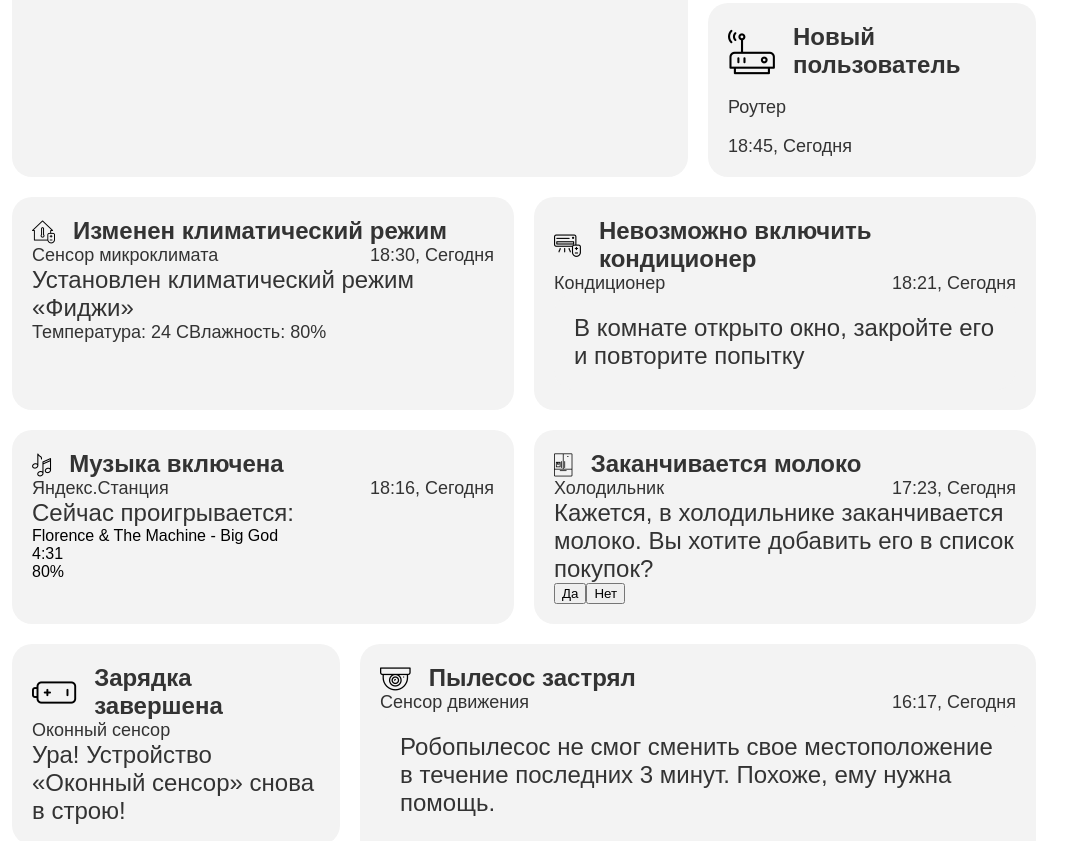
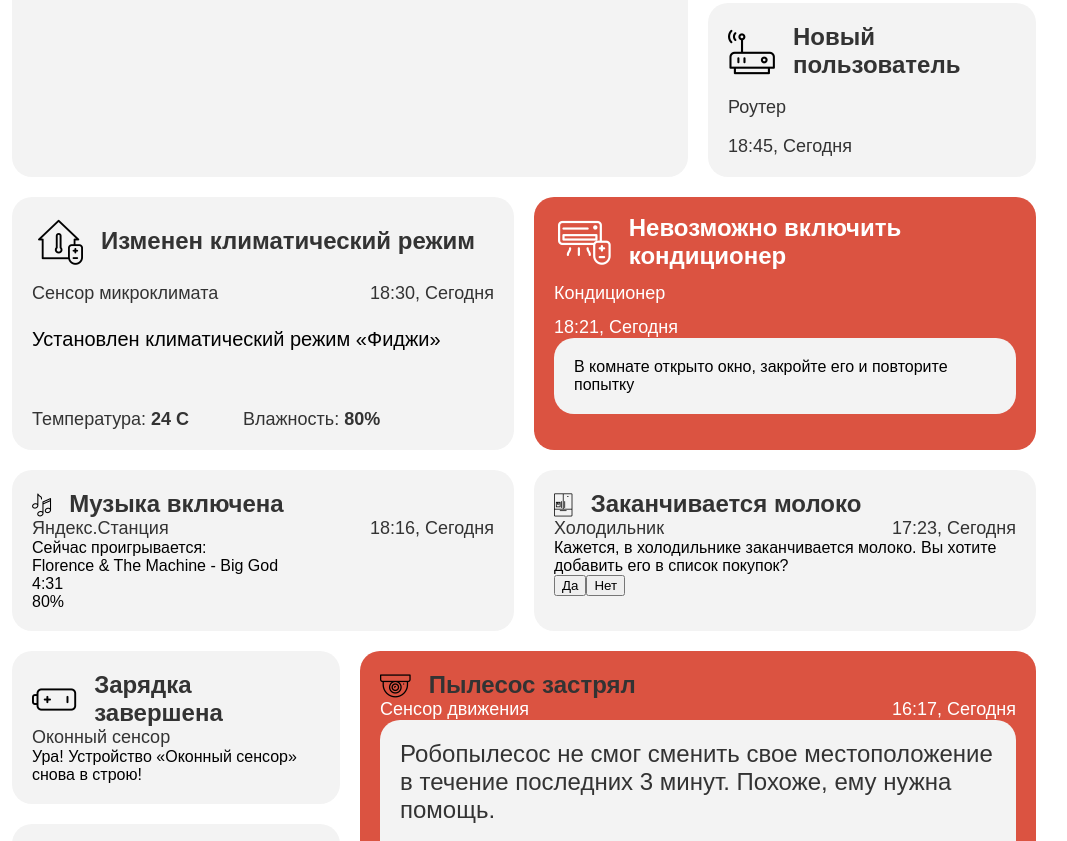
Before and after one commit to NexisSis/lecture-1, a website: page src/index.html in a window 1280 px wide. Shown: the part 585-1426 px from the top of the page, without its empty margins (116-1183 px from the left). Drawn offline with nearby package versions, Linux system fonts and the light colour scheme; files that its build step writes are made by us from their sources; files whose address does not match are found by name.

Commit message:
add 1 more card

```diff
--- a/src/blocks/_common/_common.scss
+++ b/src/blocks/_common/_common.scss
@@ -62,15 +62,39 @@ body{
 .text-decoration_none{
   text-decoration: none;
 }
-.mt-26{
-  margin-top: 26px;
+.mt-13{
+  margin-top: 13px;
+}
+.mt-18{
+  margin-top: 18px;
 }
 .mt-24{
   margin-top: 24px;
 }
-.mt-18{
-  margin-top: 18px;
+.mt-26{
+  margin-top: 26px;
 }
 .mt-33{
   margin-top: 33px;
 }
+.ml-4{
+  margin-left: 4px;
+}
+.ml-6{
+  margin-left:6px;
+}
+.ml-54{
+  margin-left: 54px;
+}
+.mt-58{
+  margin-top: 58px;
+}
+.mt-minus-3{
+  margin-top: -3px;
+}
+.text_strong{
+  font-weight: bold;
+}
+.color_white{
+  color:white!important;
+}
--- a/src/blocks/_common/fonts.scss
+++ b/src/blocks/_common/fonts.scss
@@ -64,4 +64,5 @@
 }
 .icon-condition:before {
   content: "\e91a";
+  color:white;
 }
--- a/src/blocks/main/card/card.scss
+++ b/src/blocks/main/card/card.scss
@@ -8,6 +8,16 @@
     box-shadow: 0 2px 6px 0 rgba(197,186,186,0.50);
     background-color: #F3F3F3;
     cursor:pointer;
+  }
+  &_red{
+    .icon-close:before,.icon-next:before{
+      color:white;
+    }
+    background-color: #DB5341;
+    border-radius: 20px 20px 20px 20px;
+    &:hover{
+      background-color: #DB5341;
+    }
   }
   // Используется вложение класса .card, что бы не отображалась тень во внутренних элементах необходимо её отключить
   .card{
@@ -57,6 +67,10 @@
       padding-right: 60px;
     }
   }
+  &__description-2{
+    font-size: 20px;
+    color:black;
+  }
   &__text{
     font-size: 18px;
     color: #333333;
@@ -68,7 +82,7 @@
   &__image{
     //background-image: url(../img/richdata.png);
     width: 100%;
-    height: 291px;
+    height: 285px;
     margin-top: 54px;
     border-radius: 20px;
   }
--- a/src/template/main.html
+++ b/src/template/main.html
@@ -49,35 +49,33 @@
     </div>
     <div class="card card_middle grid-c-6">
         <div class="icon-close"></div>
-        <div class="flex">
-            <div class="card__icon icon-climate"></div>
+        <div class="flex ml-6">
+            <div class="card__icon-2 icon-climate"></div>
             <div class="card__title">Изменен климатический режим</div>
         </div>
-        <div class="flex flex-jc-sb">
+        <div class="flex flex-jc-sb mt-18">
             <div class="card__text">Сенсор микроклимата</div>
             <div class="card__text">18:30, Сегодня</div>
         </div>
-        <div class="card__decription">
+        <div class="card__description-2 mt-24">
             Установлен климатический режим «Фиджи»
         </div>
-        <div class="flex">
-            <div class="card__text color_black">Температура: <span class="card__text_strong">24 C</span></div>
-            <div class="card__text card__text_m-l color_black">Влажность:  <span class="card__text_strong">80%</span></div>
+        <div class="flex mt-58">
+            <div class="card__text color_black">Температура: <span class="text_strong">24 C</span></div>
+            <div class="card__text ml-54 color_black">Влажность:  <span class="text_strong">80%</span></div>
         </div>
         <div class="icon-next"></div>
     </div>
     <div class="card card_red card_middle grid-c-6">
         <div class="icon-close"></div>
-        <div class="flex">
-            <div class="card__icon icon-condition"></div>
-            <div class="card__title">Невозможно включить кондиционер</div>
+        <div class="flex mt-minus-3 ml-4">
+            <div class="card__icon-2 icon-condition"></div>
+            <div class="card__title color_white">Невозможно включить кондиционер</div>
         </div>
-        <div class="flex flex-jc-sb">
-            <div class="card__text color_white">Кондиционер</div>
-            <div class="card__text color_white">18:21, Сегодня</div>
-        </div>
+        <div class="card__text color_white mt-13">Кондиционер</div>
+        <div class="card__text color_white mt-13">18:21, Сегодня</div>
         <div class="card z-index">
-            <div class="card__decription">
+            <div class="card__decription-2">
                 В комнате открыто окно, закройте его и повторите попытку
             </div>
         </div>
@@ -93,7 +91,7 @@
             <div class="card__text ">Яндекс.Станция</div>
             <div class="card__text ">18:16, Сегодня</div>
         </div>
-        <div class="card__decription">
+        <div class="card__decription-2">
             Сейчас проигрывается:
         </div>
         <div class="player">
@@ -128,7 +126,7 @@
             <div class="card__text">Холодильник</div>
             <div class="card__text">17:23, Сегодня</div>
         </div>
-        <div class="card__decription">
+        <div class="card__decription-2">
             Кажется, в холодильнике заканчивается молоко. Вы хотите добавить его в список покупок?
         </div>
         <div class="flex">
@@ -144,7 +142,7 @@
             <div class="card__title">Зарядка завершена</div>
         </div>
         <div class="card__text">Оконный сенсор</div>
-            <div class="card__decription">
+            <div class="card__decription-2">
                 Ура! Устройство «Оконный
                 сенсор» снова в строю!
             </div>
```
Also changed, not shown: build/css/style.css, build/index.html.
